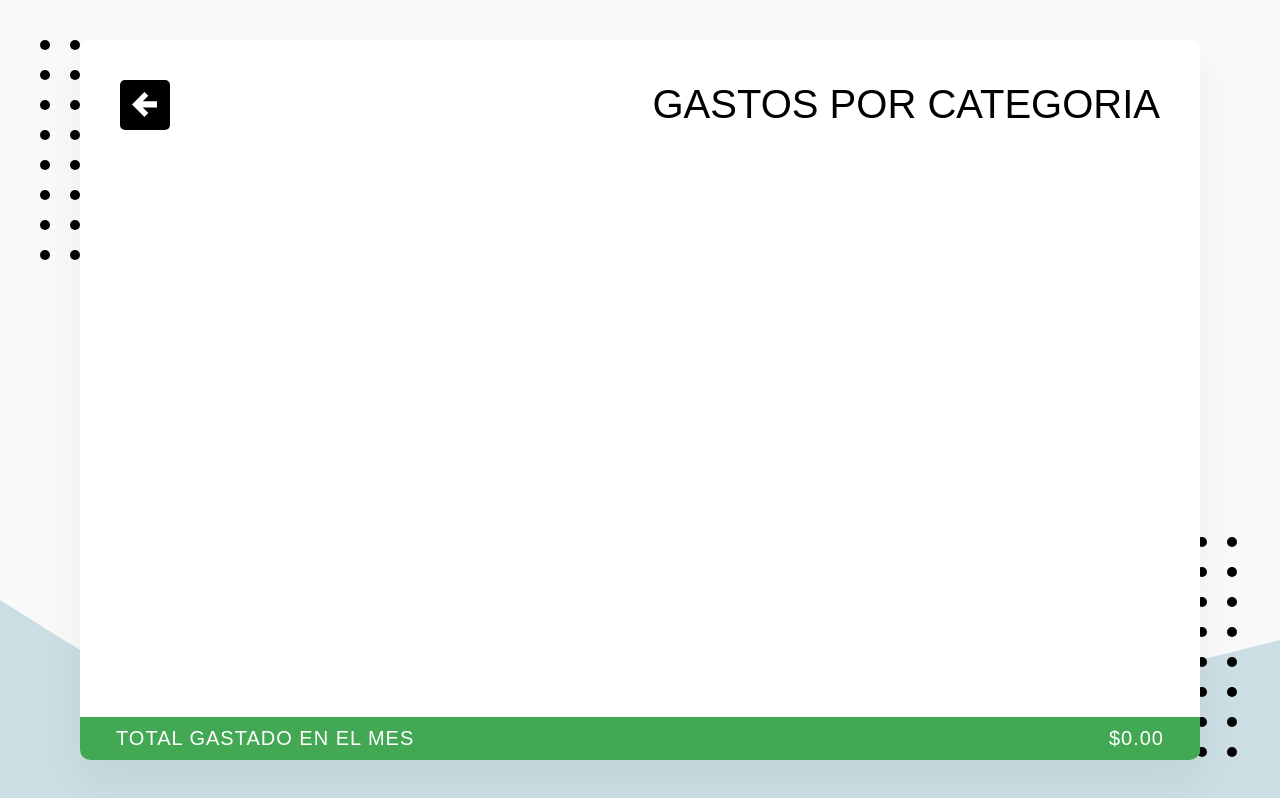
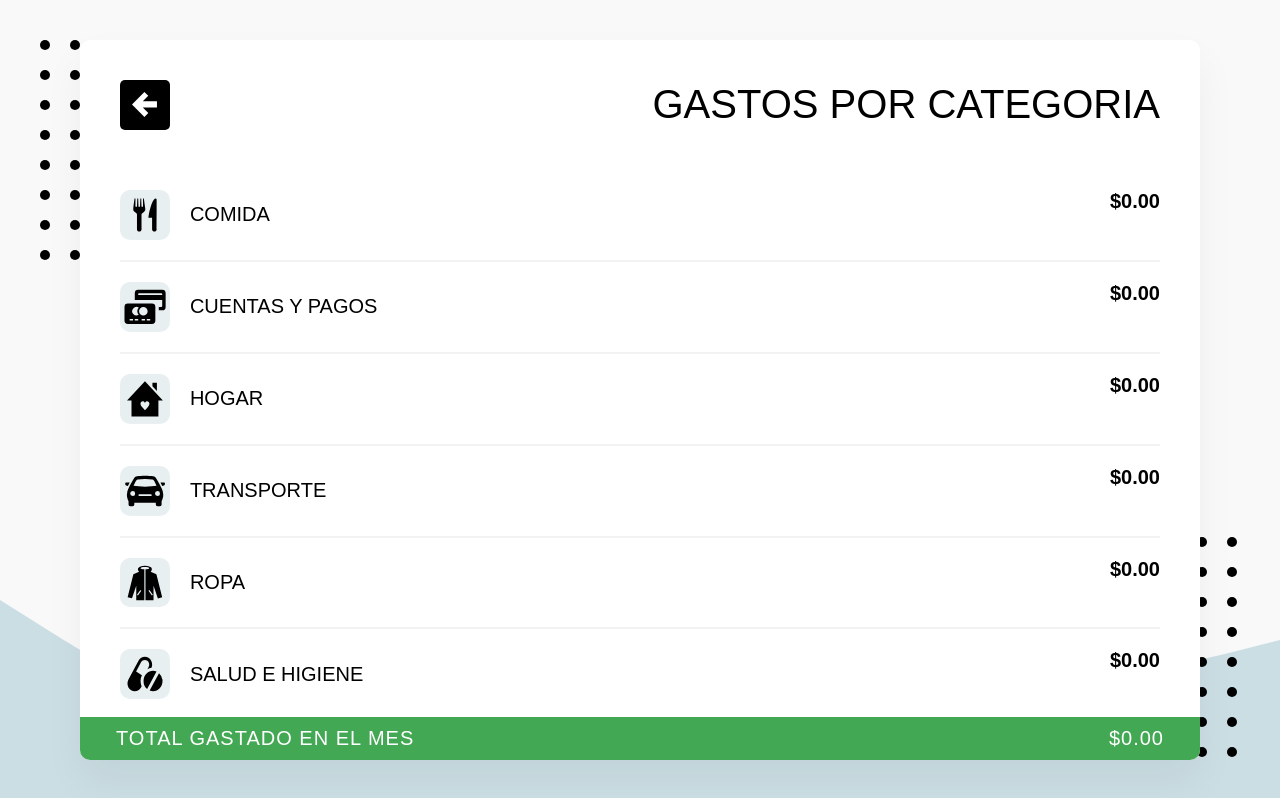
Before and after one commit to rvaldez20/app-admin-gastos, a React (Create React App) app: page /categorias in a window 1280 px wide. Built offline with nearby package versions, Linux system fonts and the light colour scheme; no server answers; the database is empty; sample sign-in values are in the browser's storage; what webfontloader would draw is missing.

Commit message:
Se muestran en categorias lo gastado por categorias - Se finaliza el proyecto

```diff
--- a/src/componentes/GastosPorCategoria.js
+++ b/src/componentes/GastosPorCategoria.js
@@ -6,13 +6,16 @@ import BtnRegresar from '../elementos/BtnRegresar';
 import BarraTotalGastado from './BarraTotalGastado';
 
 import useObtenerGastosDelMesPorCategoria from '../hooks/useObtenerGastosDelMesPorCategoria';
+import {	ListaDeCategorias, ElementoListaCategorias, Categoria, Valor} from '../elementos/ElementosDeLista';
+import IconoCategoria from '../elementos/IconoCategoria';
+import convertirAMoneda from '../funciones/convertirAMoneda';
 
 // for test
 // import useObtenerGastosDelMes from '../hooks/useObtenerGastosDelMes';
 
 const GastosPorCategoria = () => {
-	const gastos = useObtenerGastosDelMesPorCategoria();
-	console.log(gastos);
+	const gastosXcategoria = useObtenerGastosDelMesPorCategoria();
+	console.log(gastosXcategoria);
 
 
 	// for tests
@@ -29,6 +32,20 @@ const GastosPorCategoria = () => {
 				<Titulo>Gastos por Categoria</Titulo>
 			</Header>
 
+			<ListaDeCategorias>
+				{gastosXcategoria.map((elemento, index) => {
+					return (
+						<ElementoListaCategorias key={index}>
+							<Categoria>
+								<IconoCategoria nombreCategoria={elemento.categoria} />
+								{elemento.categoria}
+							</Categoria>
+							<Valor>{convertirAMoneda(elemento.cantidad)}</Valor>
+						</ElementoListaCategorias>
+					);
+				})}
+			</ListaDeCategorias>
+
 			<BarraTotalGastado />
 
 		</Fragment>
```
